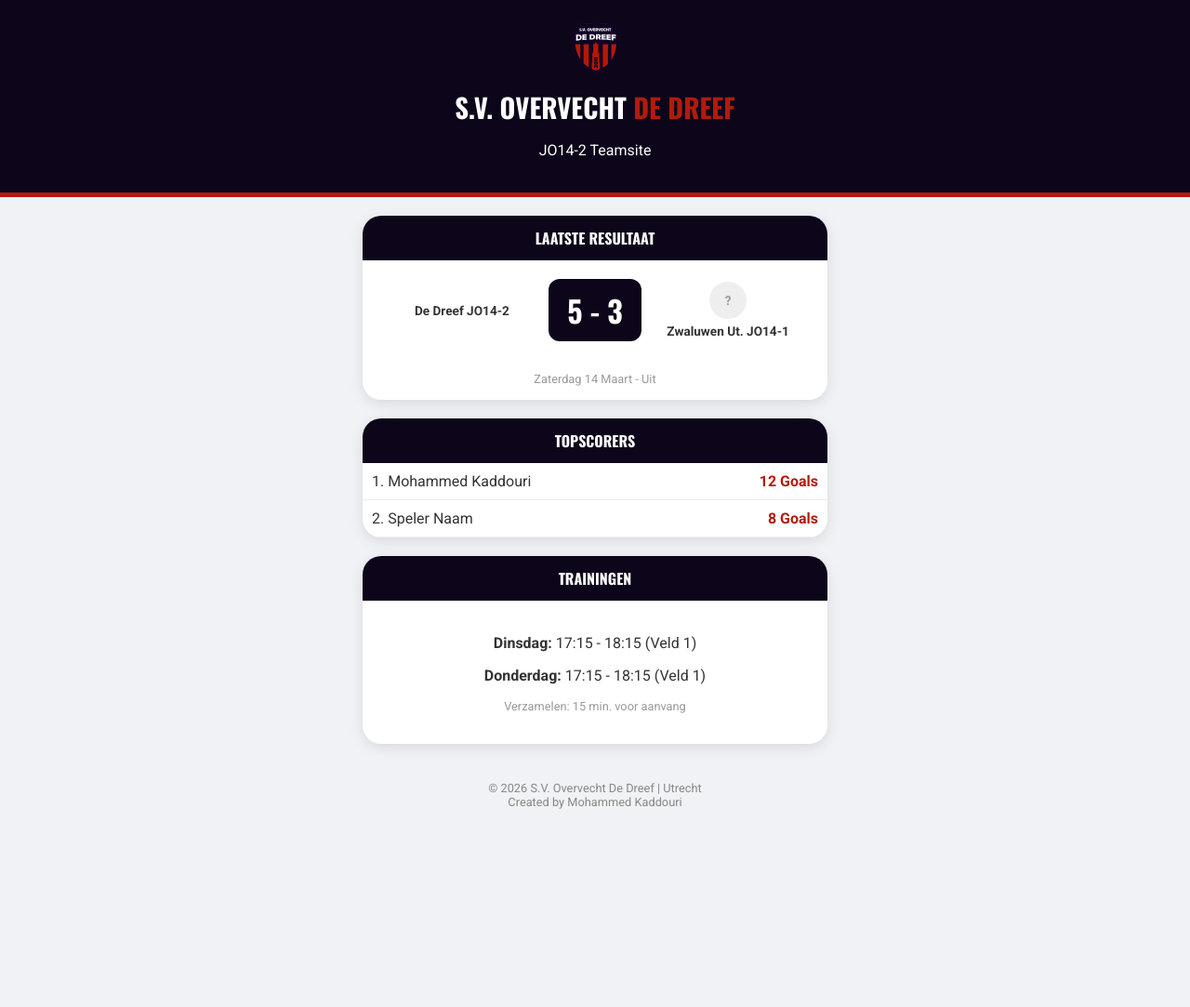
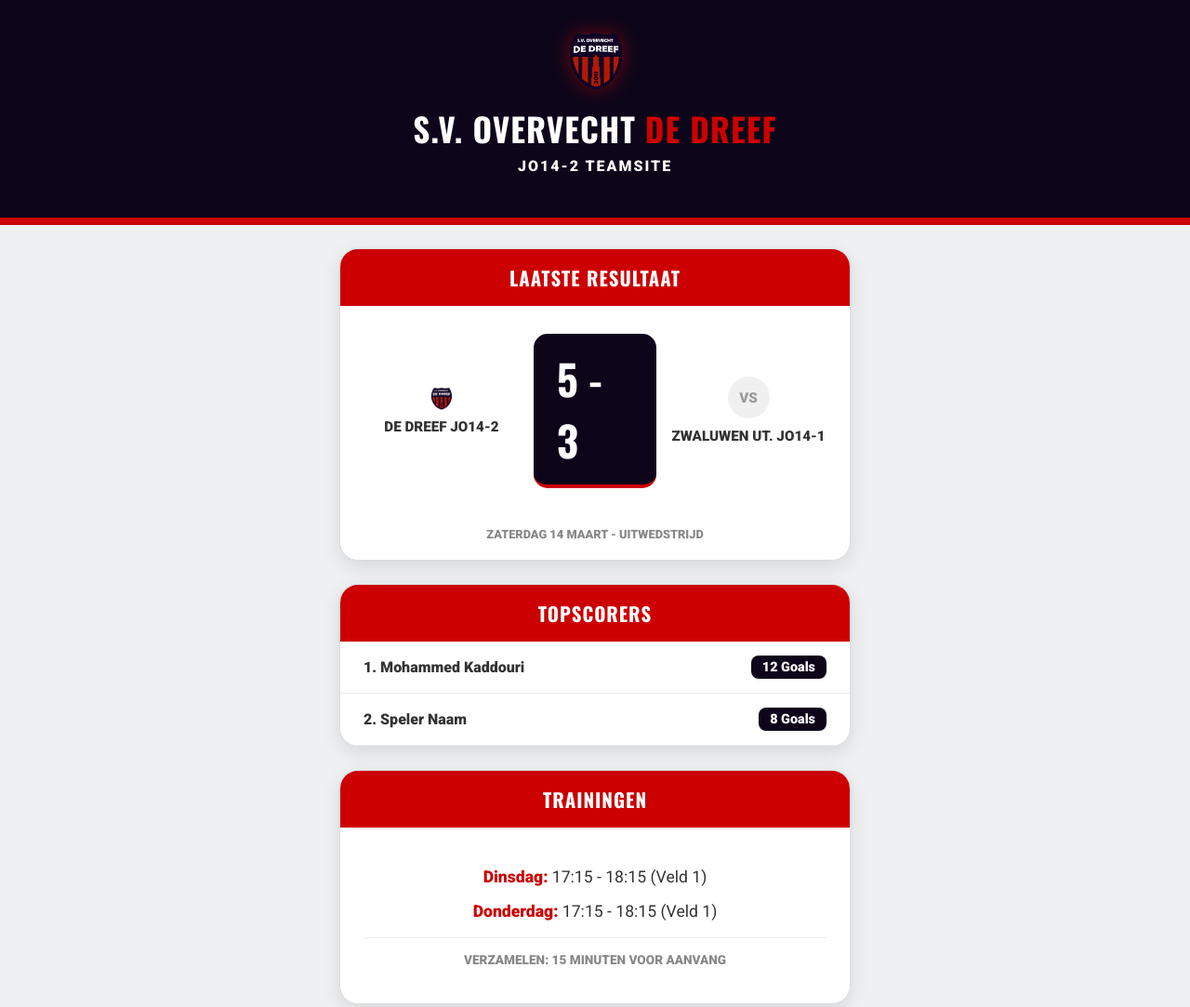
Before and after one commit to mohammed030-web/mohammed030-web.github.io, a plain HTML site: page index.html in a window 1280 px wide. Shown: the top 1083 px of the page at 93% size. Before the commit the page ends 890 px from the top, so only its background shows below. Drawn offline with nearby package versions, Linux system fonts and the light colour scheme.

Commit message:
Update index.html

```diff
--- a/index.html
+++ b/index.html
@@ -3,68 +3,199 @@
 <head>
     <meta charset="UTF-8">
     <meta name="viewport" content="width=device-width, initial-scale=1.0">
-    <title>S.V. Overvecht De Dreef JO14-2</title>
-    <link href="https://fonts.googleapis.com/css2?family=Oswald:wght@700&family=Roboto:wght@400;700&display=swap" rel="stylesheet">
+    <title>S.V. Overvecht De Dreef | JO14-2</title>
+    <link href="https://fonts.googleapis.com/css2?family=Oswald:wght@700&family=Roboto:wght@400;900&display=swap" rel="stylesheet">
     <style>
-        body { font-family: 'Roboto', sans-serif; background: #f0f2f5; margin: 0; color: #333; }
-        header { background: #0d061a; color: white; text-align: center; padding: 20px; border-bottom: 5px solid #b31a0c; }
-        .logo { width: 80px; margin-bottom: 10px; }
-        h1 { font-family: 'Oswald', sans-serif; margin: 0; text-transform: uppercase; font-size: 1.8rem; }
-        h1 span { color: #b31a0c; }
-        .container { max-width: 500px; margin: 20px auto; padding: 0 15px; }
-        .card { background: white; border-radius: 20px; box-shadow: 0 4px 15px rgba(0,0,0,0.1); margin-bottom: 20px; overflow: hidden; }
-        .card-header { background: #0d061a; color: white; padding: 12px; text-align: center; font-family: 'Oswald'; text-transform: uppercase; }
-        .match { display: flex; justify-content: space-around; align-items: center; padding: 20px; }
-        .score { background: #0d061a; color: white; padding: 10px 20px; border-radius: 12px; font-family: 'Oswald'; font-size: 2rem; }
-        .team { text-align: center; width: 35%; font-weight: bold; font-size: 0.85rem; }
-        .vs { width: 40px; height: 40px; background: #eee; border-radius: 50%; display: flex; align-items: center; justify-content: center; margin: 0 auto 5px; color: #999; }
-        .info { padding: 20px; text-align: center; }
-        .line { border-bottom: 1px solid #eee; padding: 10px; display: flex; justify-content: space-between; }
-        footer { text-align: center; padding: 20px; color: #888; font-size: 0.8rem; }
+        /* --- CLUB KLEUREN --- */
+        :root {
+            --dreef-blauw: #0d061a;
+            --dreef-rood: #cc0000; /* Fel rood van De Dreef */
+            --wit: #ffffff;
+            --achtergrond: #eef0f2;
+        }
+
+        body {
+            font-family: 'Roboto', sans-serif;
+            background: var(--achtergrond);
+            margin: 0;
+            color: #333;
+        }
+
+        /* --- HEADER --- */
+        header {
+            background: var(--dreef-blauw);
+            color: var(--wit);
+            text-align: center;
+            padding: 30px 10px;
+            border-bottom: 8px solid var(--dreef-rood); /* Dikke rode lijn */
+        }
+
+        .logo {
+            width: 90px;
+            margin-bottom: 10px;
+            filter: drop-shadow(0 0 10px rgba(204, 0, 0, 0.5));
+        }
+
+        h1 {
+            font-family: 'Oswald', sans-serif;
+            margin: 0;
+            text-transform: uppercase;
+            font-size: 2.2rem;
+            letter-spacing: 1px;
+        }
+
+        h1 span { color: var(--dreef-rood); } /* DE DREEF in het rood */
+
+        /* --- LAYOUT --- */
+        .container {
+            max-width: 550px;
+            margin: 25px auto;
+            padding: 0 15px;
+        }
+
+        .card {
+            background: var(--wit);
+            border-radius: 20px;
+            box-shadow: 0 6px 20px rgba(0,0,0,0.1);
+            margin-bottom: 25px;
+            overflow: hidden;
+            border: 1px solid #ddd;
+        }
+
+        /* --- RODE KAART KOPPEN --- */
+        .card-header {
+            background: var(--dreef-rood);
+            color: var(--wit);
+            padding: 15px;
+            text-align: center;
+            font-family: 'Oswald', sans-serif;
+            text-transform: uppercase;
+            font-size: 1.3rem;
+            letter-spacing: 1px;
+        }
+
+        /* --- MATCH SECTIE --- */
+        .match {
+            display: flex;
+            justify-content: space-around;
+            align-items: center;
+            padding: 30px 10px;
+        }
+
+        .score {
+            background: var(--dreef-blauw);
+            color: var(--wit);
+            padding: 15px 25px;
+            border-radius: 15px;
+            font-family: 'Oswald', sans-serif;
+            font-size: 2.8rem;
+            font-weight: bold;
+            border-bottom: 4px solid var(--dreef-rood);
+        }
+
+        .team {
+            text-align: center;
+            width: 38%;
+            font-weight: 900;
+            font-size: 0.95rem;
+            text-transform: uppercase;
+        }
+
+        .vs-badge {
+            width: 45px;
+            height: 45px;
+            background: #f0f0f0;
+            border-radius: 50%;
+            display: flex;
+            align-items: center;
+            justify-content: center;
+            margin: 0 auto 10px;
+            color: #999;
+            font-weight: bold;
+        }
+
+        /* --- LIJSTJES --- */
+        .list-row {
+            border-bottom: 1px solid #eee;
+            padding: 15px 25px;
+            display: flex;
+            justify-content: space-between;
+            align-items: center;
+            font-weight: bold;
+        }
+
+        .goal-count {
+            background: var(--dreef-blauw);
+            color: var(--wit);
+            padding: 4px 12px;
+            border-radius: 8px;
+            font-size: 0.9rem;
+        }
+
+        /* --- TRAININGEN --- */
+        .training-info {
+            padding: 25px;
+            text-align: center;
+            font-size: 1.1rem;
+        }
+
+        .training-info strong { color: var(--dreef-rood); }
+
+        footer {
+            text-align: center;
+            padding: 40px 20px;
+            color: #777;
+            font-size: 0.85rem;
+            font-weight: bold;
+        }
     </style>
 </head>
 <body>
 
     <header>
-        <img src="logo.png" alt="Logo" class="logo">
+        <img src="logo.png" alt="S.V. Overvecht De Dreef Logo" class="logo">
         <h1>S.V. OVERVECHT <span>DE DREEF</span></h1>
-        <p>JO14-2 Teamsite</p>
+        <p style="text-transform: uppercase; letter-spacing: 2px; font-weight: bold; margin-top: 5px;">JO14-2 Teamsite</p>
     </header>
 
     <div class="container">
+
         <div class="card">
             <div class="card-header">Laatste Resultaat</div>
             <div class="match">
-                <div class="team">De Dreef JO14-2</div>
+                <div class="team">
+                    <img src="logo.png" style="width: 35px; margin-bottom: 5px;"><br>
+                    De Dreef JO14-2
+                </div>
                 <div class="score">5 - 3</div>
                 <div class="team">
-                    <div class="vs">?</div>
+                    <div class="vs-badge">VS</div>
                     Zwaluwen Ut. JO14-1
                 </div>
             </div>
-            <p style="text-align:center; color:#999; font-size:0.8rem; margin-bottom:15px;">Zaterdag 14 Maart - Uit</p>
+            <p style="text-align:center; color:#888; font-weight: bold; font-size:0.8rem; margin-bottom:20px; text-transform: uppercase;">
+                Zaterdag 14 Maart - Uitwedstrijd
+            </p>
         </div>
 
         <div class="card">
             <div class="card-header">Topscorers</div>
-            <div class="line"><span>1. Mohammed Kaddouri</span><span style="color:#b31a0c; font-weight:bold;">12 Goals</span></div>
-            <div class="line"><span>2. Speler Naam</span><span style="color:#b31a0c; font-weight:bold;">8 Goals</span></div>
+            <div class="list-row">
+                <span>1. Mohammed Kaddouri</span>
+                <span class="goal-count">12 Goals</span>
+            </div>
+            <div class="list-row">
+                <span>2. Speler Naam</span>
+                <span class="goal-count">8 Goals</span>
+            </div>
         </div>
 
         <div class="card">
             <div class="card-header">Trainingen</div>
-            <div class="info">
+            <div class="training-info">
                 <p><strong>Dinsdag:</strong> 17:15 - 18:15 (Veld 1)</p>
                 <p><strong>Donderdag:</strong> 17:15 - 18:15 (Veld 1)</p>
-                <p style="font-size:0.8rem; color:#999;">Verzamelen: 15 min. voor aanvang</p>
+                <hr style="border:0; border-top:1px solid #eee; margin: 15px 0;">
+                <p style="font-size:0.85rem; color:#888; font-weight: bold;">VERZAMELEN: 15 MINUTEN VOOR AANVANG</p>
             </div>
         </div>
-    </div>
-
-    <footer>
-        &copy; 2026 S.V. Overvecht De Dreef | Utrecht<br>
-        Created by Mohammed Kaddouri
-    </footer>
-
-</body>
-</html>
```
